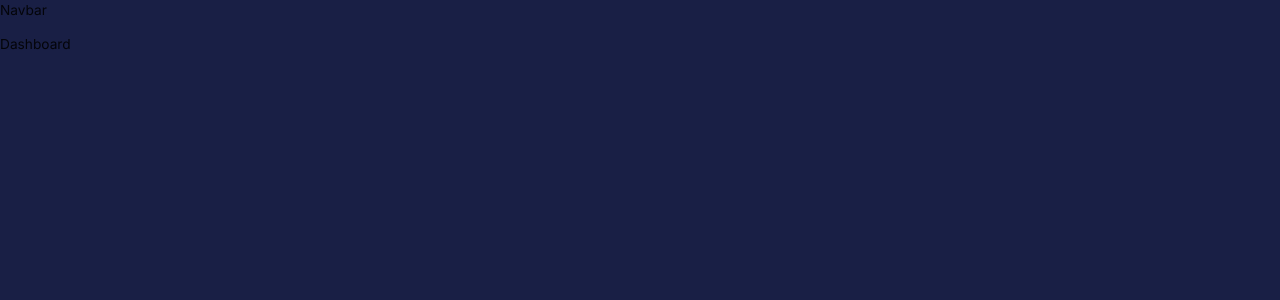
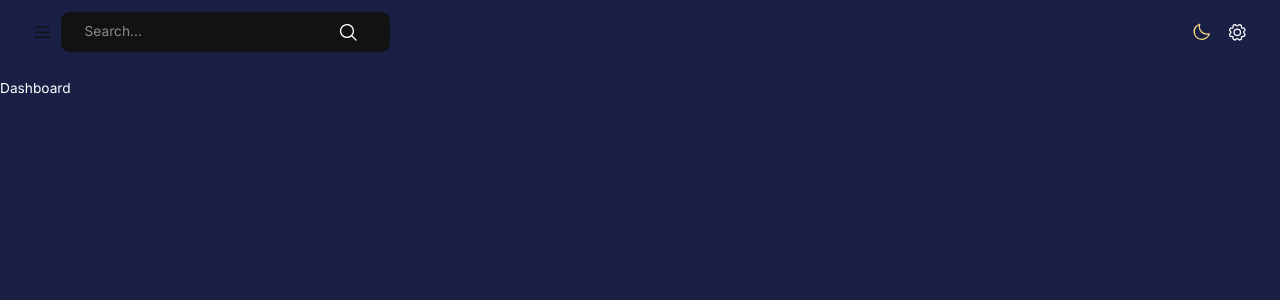
Before and after one commit to SushiJ/react-dash, a React (Vite) app in the folder web/: page /dashboard in a window 1280 px wide. Shown: the top 300 px of the page. Built offline with nearby package versions, Linux system fonts and the light colour scheme.

Commit message:
web: Actually fixing the theme, except the colors, send help

```diff
--- a/web/package.json
+++ b/web/package.json
@@ -13,6 +13,7 @@
     "@emotion/react": "^11.11.1",
     "@emotion/styled": "^11.11.0",
     "@mui/material": "^5.14.5",
+    "@phosphor-icons/react": "^2.0.10",
     "react": "^18.2.0",
     "react-dom": "^18.2.0",
     "react-router-dom": "^6.15.0"
--- a/web/src/App.tsx
+++ b/web/src/App.tsx
@@ -1,19 +1,21 @@
 import { CssBaseline, ThemeProvider } from "@mui/material";
 import { createTheme } from "@mui/material/styles";
-import { ModeProvider } from "./context/Mode";
-import { useMode } from "./hooks/useTheme";
-import { useMemo } from "react";
+import { useThemeMode } from "./context/Mode";
 import { themeSettings } from "./theme";
 import { BrowserRouter, Navigate, Route, Routes } from "react-router-dom";
 import Dashboard from "./pages/Dashboard";
 import Layout from "./components/Layout";
+import { useMemo } from "react";
 
 function App() {
-  const { mode } = useMode();
+  const context = useThemeMode();
+  if (!context) {
+    throw new Error("Bruh");
+  }
+  const mode = context.mode;
   const theme = useMemo(() => createTheme(themeSettings(mode)), [mode]);
   return (
     <BrowserRouter>
-      <ModeProvider>
       <ThemeProvider theme={theme}>
         <CssBaseline />
         <Routes>
@@ -23,7 +25,6 @@ function App() {
           </Route>
         </Routes>
       </ThemeProvider>
-      </ModeProvider>
     </BrowserRouter>
   );
 }
--- a/web/src/components/Navbar.tsx
+++ b/web/src/components/Navbar.tsx
@@ -1,3 +1,73 @@
+import {
+  AppBar,
+  Box,
+  IconButton,
+  InputBase,
+  Toolbar,
+  useTheme,
+} from "@mui/material";
+import {
+  Sun,
+  Moon,
+  MagnifyingGlass,
+  Gear,
+  List,
+  // CaretDown,
+} from "@phosphor-icons/react";
+import { useThemeMode } from "../context/Mode";
+
 export default function Navbar() {
-  return <div>Navbar</div>;
+  const theme = useTheme();
+  const context = useThemeMode();
+
+  function toggleMode() {
+    theme.palette.mode !== "dark"
+      ? context?.setMode("dark")
+      : context?.setMode("light");
+  }
+  return (
+    <AppBar sx={{ position: "static", background: "none", boxShadow: "none" }}>
+      <Toolbar sx={{ justifyContent: "space-between" }}>
+        <Box
+          sx={{
+            display: "flex",
+            justifyContent: "space-between",
+            alignItems: "center",
+          }}
+        >
+          <IconButton>
+            <List style={{ color: `${theme.palette.background.paper}` }} />
+          </IconButton>
+          <Box
+            sx={{
+              display: "flex",
+              justifyContent: "space-between",
+              alignItems: "center",
+              gap: "3rem",
+              p: "0.1rem 1.5rem",
+              borderRadius: "9px",
+            }}
+            bgcolor={theme.palette.background.paper}
+          >
+            <InputBase placeholder="Search..." />
+            <IconButton>
+              <MagnifyingGlass />
+            </IconButton>
+          </Box>
+        </Box>
+        <Box gap="1.5rem">
+          <IconButton onClick={toggleMode}>
+            {theme.palette.mode === "dark" ? (
+              <Moon style={{ color: `${theme.palette.secondary.main}` }} />
+            ) : (
+              <Sun style={{ color: `${theme.palette.secondary.light}` }} />
+            )}
+          </IconButton>
+          <IconButton>
+            <Gear />
+          </IconButton>
+        </Box>
+      </Toolbar>
+    </AppBar>
+  );
 }
--- a/web/src/context/Mode.tsx
+++ b/web/src/context/Mode.tsx
@@ -1,22 +1,26 @@
-import { createContext, useState } from "react";
+import { createContext, useContext, useState } from "react";
 
 export type ModeContext = {
-  mode: string;
-  setMode: React.Dispatch<React.SetStateAction<string>>;
+  mode: "dark" | "light";
+  setMode: React.Dispatch<React.SetStateAction<"dark" | "light">>;
 };
 
-const defaultValue = {
-  mode: "dark",
-  setMode: () => {},
-};
-
-export const ModeContext = createContext<ModeContext>(defaultValue);
+export const ModeContext = createContext<ModeContext | null>(null);
+ModeContext.displayName = "Theme Context";
 
 export const ModeProvider = ({ children }: { children: React.ReactNode }) => {
-  const [mode, setMode] = useState<string>("dark");
+  const [mode, setMode] = useState<"dark" | "light">("dark");
   return (
     <ModeContext.Provider value={{ mode, setMode }}>
       {children}
     </ModeContext.Provider>
   );
 };
+
+export const useThemeMode = () => {
+  const context = useContext(ModeContext);
+  if (!context) {
+    return;
+  }
+  return context;
+};
--- a/web/src/hooks/useTheme.ts
+++ /dev/null
@@ -1,4 +0,0 @@
-import { useContext } from "react";
-import { ModeContext } from "../context/Mode";
-
-export const useMode = () => useContext(ModeContext);
--- a/web/src/main.tsx
+++ b/web/src/main.tsx
@@ -1,10 +1,13 @@
-import React from 'react'
-import ReactDOM from 'react-dom/client'
-import App from './App.tsx'
-import './index.css'
+import React from "react";
+import ReactDOM from "react-dom/client";
+import App from "./App.tsx";
+import "./index.css";
+import { ModeProvider } from "./context/Mode.tsx";
 
-ReactDOM.createRoot(document.getElementById('root')!).render(
+ReactDOM.createRoot(document.getElementById("root")!).render(
   <React.StrictMode>
-    <App />
-  </React.StrictMode>,
-)
+    <ModeProvider>
+      <App />
+    </ModeProvider>
+  </React.StrictMode>
+);
--- a/web/src/theme.ts
+++ b/web/src/theme.ts
@@ -86,51 +86,47 @@ export const tokensLight = {
   },
 };
 
-function setPalette(mode: string) {
+function setPalette(mode: "dark" | "light") {
   if (mode === "dark") {
     return {
-      primary: {
-        ...tokensDark.primary,
+      mode,
+      primary: Object.assign(tokensDark.primary, {
         main: tokensDark.primary[400],
         light: tokensDark.primary[400],
-      },
-      secondary: {
-        ...tokensDark.secondary,
-        main: tokensDark.secondary[300],
-      },
-      neutral: {
-        ...tokensDark.grey,
+      }),
+      secondary: Object.assign(tokensDark.secondary, {
+        main: tokensDark.secondary[400],
+      }),
+      neutral: Object.assign(tokensDark.grey, {
         main: tokensDark.grey[500],
-      },
+      }),
       background: {
         default: tokensDark.primary[600],
         alt: tokensDark.primary[500],
       },
     };
-  } else if (mode === "light") {
+  } else {
     return {
-      primary: {
-        ...tokensDark.primary,
-        main: tokensDark.primary[400],
-        light: tokensDark.primary[400],
-      },
-      secondary: {
-        ...tokensDark.secondary,
-        main: tokensDark.secondary[300],
-      },
-      neutral: {
-        ...tokensDark.grey,
-        main: tokensDark.grey[500],
-      },
+      mode,
+      primary: Object.assign(tokensLight.primary, {
+        main: tokensLight.primary[400],
+        light: tokensLight.primary[400],
+      }),
+      secondary: Object.assign(tokensLight.secondary, {
+        main: tokensLight.secondary[300],
+      }),
+      neutral: Object.assign(tokensLight.grey, {
+        main: tokensLight.grey[500],
+      }),
       background: {
-        default: tokensDark.primary[600],
-        alt: tokensDark.primary[500],
+        default: tokensLight.primary[600],
+        alt: tokensLight.primary[500],
       },
     };
   }
 }
 
-export const themeSettings = (mode: string) => {
+export const themeSettings = (mode: "dark" | "light") => {
   return {
     palette: setPalette(mode),
     typography: {
--- a/web/tsconfig.json
+++ b/web/tsconfig.json
@@ -6,7 +6,6 @@
     "module": "ESNext",
     "skipLibCheck": true,
 
-    /* Bundler mode */
     "moduleResolution": "bundler",
     "allowImportingTsExtensions": true,
     "resolveJsonModule": true,
@@ -14,12 +13,13 @@
     "noEmit": true,
     "jsx": "react-jsx",
 
-    /* Linting */
     "strict": true,
+    "allowJs": true,
     "noUnusedLocals": true,
     "noUnusedParameters": true,
     "noFallthroughCasesInSwitch": true
   },
   "include": ["src"],
+  "exclude": ["node_modules"],
   "references": [{ "path": "./tsconfig.node.json" }]
 }
```
Also changed, not shown: 1 other file (tests, documents, lock files or other folders). Lines whose indentation alone changed are shown as unchanged.
